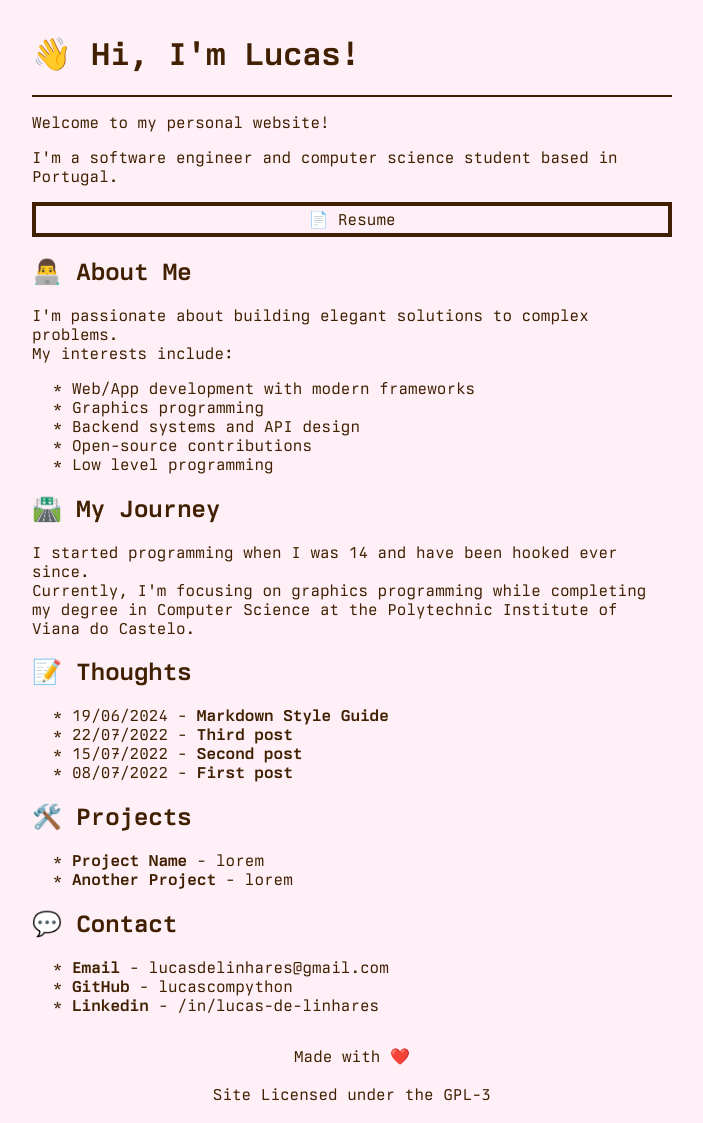
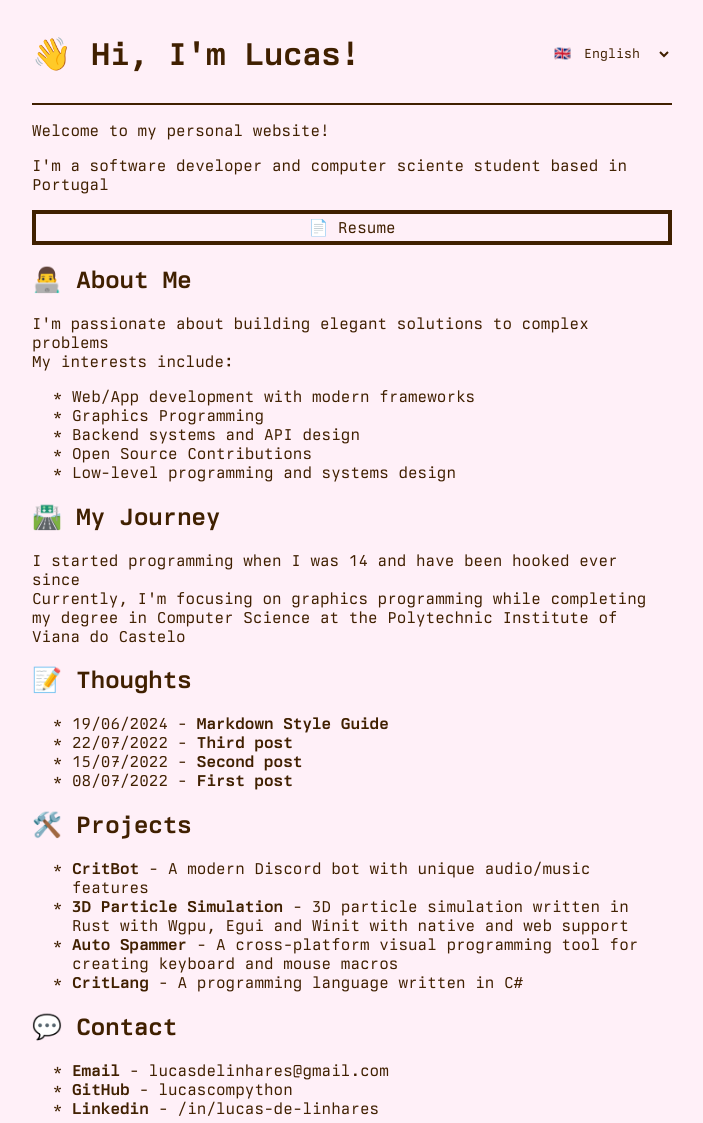
Before and after one commit to lucascompython/website, an Astro site: page / in a window 1280 px wide. Shown: the part 77-1200 px from the top of the page, without its empty margins (288-991 px from the left). Built offline with nearby package versions, Linux system fonts and the light colour scheme; Astro itself is replaced by a stand-in of ours.

Commit message:
add i18n

```diff
--- a/astro.config.mjs
+++ b/astro.config.mjs
@@ -6,4 +6,8 @@ import sitemap from "@astrojs/sitemap";
 export default defineConfig({
   site: "https://lucasdelinhares.com",
   integrations: [sitemap()],
+  i18n: {
+    locales: ["en", "pt"],
+    defaultLocale: "en",
+  },
 });
--- a/src/components/Footer.astro
+++ b/src/components/Footer.astro
@@ -1,5 +1,5 @@
 ---
-const today = new Date();
+
 ---
 
 <footer>
--- a/src/components/Header.astro
+++ b/src/components/Header.astro
@@ -1,6 +1,5 @@
 ---
-import HeaderLink from "./HeaderLink.astro";
-import { SITE_TITLE } from "../consts";
+
 ---
 
 <header>
--- a/src/components/HeaderLink.astro
+++ /dev/null
@@ -1,24 +0,0 @@
----
-import type { HTMLAttributes } from 'astro/types';
-
-type Props = HTMLAttributes<'a'>;
-
-const { href, class: className, ...props } = Astro.props;
-const pathname = Astro.url.pathname.replace(import.meta.env.BASE_URL, '');
-const subpath = pathname.match(/[^\/]+/g);
-const isActive = href === pathname || href === '/' + (subpath?.[0] || '');
----
-
-<a href={href} class:list={[className, { active: isActive }]} {...props}>
-	<slot />
-</a>
-<style>
-	a {
-		display: inline-block;
-		text-decoration: none;
-	}
-	a.active {
-		font-weight: bolder;
-		text-decoration: underline;
-	}
-</style>
--- /dev/null
+++ b/src/components/LanguagePicker.astro
@@ -0,0 +1,19 @@
+---
+import { getLangFromUrl } from "../i18n/utils";
+const lang = getLangFromUrl(Astro.url);
+---
+
+<select onchange="window.location.href=this.value">
+    <option selected={lang === "en"} value="/">🇬🇧&emsp;English</option>
+    <option selected={lang === "pt"} value="pt">🇵🇹&emsp;Português</option>
+</select>
+
+<style>
+    select {
+        background-color: transparent;
+        font-family: inherit;
+        cursor: pointer;
+        border: none;
+        color: inherit;
+    }
+</style>
--- /dev/null
+++ b/src/i18n/ui.ts
@@ -0,0 +1,72 @@
+export const languages = {
+  en: "English",
+  pt: "Português",
+};
+
+export const defaultLang = "en";
+
+export const ui = {
+  en: {
+    hi: "Hi, I'm",
+    welcome: "Welcome to my personal website!",
+    about:
+      "I'm a software developer and computer sciente student based in Portugal",
+    resume: "Resume",
+    "about-me": "About Me",
+    "about-me.passion":
+      "I'm passionate about building elegant solutions to complex problems",
+    interests: "My interests include:",
+    "interests.web_dev": "Web/App development with modern frameworks",
+    "interests.graphics": "Graphics Programming",
+    "interests.backend": "Backend systems and API design",
+    "interests.oss": "Open Source Contributions",
+    "interests.lowlevel": "Low-level programming and systems design",
+    journey: "My Journey",
+    "journey.journey":
+      "I started programming when I was 14 and have been hooked ever since",
+    "journey.focus":
+      "Currently, I'm focusing on graphics programming while completing my degree in Computer Science at the Polytechnic Institute of Viana do Castelo",
+    thoughts: "Thoughts",
+    projects: "Projects",
+    "projects.critbot": "A modern Discord bot with unique audio/music features",
+    "projects.critlang": "A programming language written in C#",
+    "projects.particle-simulation-title": "3D Particle Simulation",
+    "projects.particle-simulation":
+      "3D particle simulation written in Rust with Wgpu, Egui and Winit with native and web support",
+    "projects.auto-spammer":
+      "A cross-platform visual programming tool for creating keyboard and mouse macros",
+    contact: "Contact",
+  },
+  pt: {
+    hi: "Olá, eu sou o",
+    welcome: "Bem-vindo ao meu site pessoal!",
+    about:
+      "Sou um desenvolvedor de software e estudante de informática baseado em Portugal",
+    resume: "Currículo",
+    "about-me": "Sobre Mim",
+    "about-me.passion":
+      "Sou apaixonado por construir soluções elegantes para problemas complexos",
+    interests: "Os meus interesses incluem:",
+    "interests.web_dev": "Desenvolvimento Web/App com frameworks modernos",
+    "interests.graphics": "Programação Gráfica",
+    "interests.backend": "Sistemas Backend e design de API",
+    "interests.oss": "Contribuições para Open Source",
+    "interests.lowlevel": "Programação de baixo nível e design de sistemas",
+    journey: "O Meu Percurso",
+    "journey.journey":
+      "Comecei a programar quando tinha 14 anos e desde então estou viciado.",
+    "journey.focus":
+      "Atualmente, estou focado em programação gráfica enquanto acabo o meu curso de Informática no Instituto Politécnico de Viana do Castelo",
+    thoughts: "Pensamentos",
+    projects: "Projetos",
+    "projects.critbot":
+      "Um bot para o Discord moderno, com funcionalidades de audio/música únicas",
+    "projects.critlang": "Uma linguagem de programação escrita em C#",
+    "projects.particle-simulation-title": "Simulação de partículas 3D",
+    "projects.particle-simulation":
+      "Simulação de partículas 3D escrita em Rust com Wgpu, Egui e Winit com suporte nativo e web",
+    "projects.auto-spammer":
+      "Uma ferramenta de programação visual multiplataforma para criar macros de teclado e rato",
+    contact: "Contacto",
+  },
+} as const;
--- /dev/null
+++ b/src/i18n/utils.ts
@@ -0,0 +1,15 @@
+import { ui, defaultLang } from "./ui";
+
+export function getLangFromUrl(url: URL) {
+  const [, lang] = url.pathname.split("/");
+  if (lang in ui) return lang as keyof typeof ui;
+  return defaultLang;
+}
+
+export function useTranslations(lang: keyof typeof ui) {
+  return function t(key: keyof (typeof ui)[typeof defaultLang]) {
+    return (
+      ui[lang][key as keyof (typeof ui)[typeof lang]] || ui[defaultLang][key]
+    );
+  };
+}
--- /dev/null
+++ b/src/pages/[...lang].astro
@@ -0,0 +1,130 @@
+---
+import { getCollection } from "astro:content";
+import BaseLayout from "../layouts/BaseLayout.astro";
+import FormattedDate from "../components/FormattedDate.astro";
+import LanguagePicker from "../components/LanguagePicker.astro";
+import { getLangFromUrl, useTranslations } from "../i18n/utils";
+
+const posts = (await getCollection("blog")).sort(
+    (a, b) => b.data.pubDate.valueOf() - a.data.pubDate.valueOf(),
+);
+
+export function getStaticPaths() {
+    return [
+        { params: { lang: "/" } },
+        { params: { lang: "/pt" } },
+        { params: { lang: undefined } },
+    ];
+}
+
+const t = useTranslations(getLangFromUrl(Astro.url));
+---
+
+<BaseLayout>
+    <div id="title">
+        <h1>👋 {t("hi")} Lucas!</h1>
+        <LanguagePicker />
+    </div>
+    <hr />
+    <p>{t("welcome")}</p>
+    <p>
+        {t("about")}
+    </p>
+    <a id="resume" href="/resume.pdf">📄 {t("resume")}</a>
+
+    <h2>👨‍💻 {t("about-me")}</h2>
+    <p>
+        {t("about-me.passion")}
+        <br />
+        {t("interests")}
+    </p>
+    <ul>
+        <li>{t("interests.web_dev")}</li>
+        <li>{t("interests.graphics")}</li>
+        <li>{t("interests.backend")}</li>
+        <li>{t("interests.oss")}</li>
+        <li>{t("interests.lowlevel")}</li>
+    </ul>
+
+    <h2>🛣️ {t("journey")}</h2>
+    <p>
+        {t("journey.journey")}
+        <br />
+        {t("journey.focus")}
+    </p>
+    <h2>
+        <a href="blog/">
+            📝 {t("thoughts")}
+        </a>
+    </h2>
+    <ul>
+        {
+            posts.map((post) => (
+                <li>
+                    <a href={`/blog/${post.id}/`}>
+                        <FormattedDate date={post.data.pubDate} /> -
+                        <b>{post.data.title}</b>
+                    </a>
+                </li>
+            ))
+        }
+    </ul>
+
+    <h2>🛠️ {t("projects")}</h2>
+    <ul>
+        <li>
+            <a href="https://github.com/lucascompython/critbot">
+                <strong>CritBot</strong> - {t("projects.critbot")}
+            </a>
+        </li>
+        <li>
+            <a href="https://github.com/lucascompython/particle-simulation-3d">
+                <strong>{t("projects.particle-simulation-title")}</strong> - {
+                    t("projects.particle-simulation")
+                }
+            </a>
+        </li>
+        <li>
+            <a href="https://github.com/lucascompython/auto-spammer">
+                <strong>Auto Spammer</strong> - {t("projects.auto-spammer")}
+            </a>
+        </li>
+        <li>
+            <a href="https://github.com/lucascompython/critlang">
+                <strong>CritLang</strong> - {t("projects.critlang")}
+            </a>
+        </li>
+    </ul>
+
+    <h2>💬 {t("contact")}</h2>
+    <ul>
+        <li>
+            <a href="mailto:lucasdelinhares@gmail.com">
+                <strong>Email</strong> - lucasdelinhares@gmail.com
+            </a>
+        </li>
+        <li>
+            <a href="https://github.com/lucascompython">
+                <strong>GitHub</strong> - lucascompython
+            </a>
+        </li>
+        <li>
+            <a href="https://www.linkedin.com/in/lucas-de-linhares-269637214/">
+                <strong>Linkedin</strong> - /in/lucas-de-linhares
+            </a>
+        </li>
+    </ul>
+</BaseLayout>
+
+<style>
+    a#resume {
+        display: block;
+        text-align: center;
+        padding: 0.25rem 0.5rem;
+        border: 0.25rem solid;
+    }
+    div#title {
+        display: flex;
+        justify-content: space-between;
+    }
+</style>
--- a/src/pages/index.astro
+++ /dev/null
@@ -1,98 +0,0 @@
----
-import { getCollection } from "astro:content";
-import BaseLayout from "../layouts/BaseLayout.astro";
-import FormattedDate from "../components/FormattedDate.astro";
-
-const posts = (await getCollection("blog")).sort(
-  (a, b) => b.data.pubDate.valueOf() - a.data.pubDate.valueOf()
-)
----
-
-<BaseLayout>
-    <h1>👋 Hi, I'm Lucas!</h1>
-    <hr />
-    <p>Welcome to my personal website!</p>
-    <p>
-        I'm a software engineer and computer science student based in Portugal.
-    </p>
-    <a id="resume" href="/resume.pdf">📄 Resume</a>
-
-    <h2>👨‍💻 About Me</h2>
-    <p>
-        I'm passionate about building elegant solutions to complex problems.
-        <br />
-        My interests include:
-    </p>
-    <ul>
-        <li>Web/App development with modern frameworks</li>
-        <li>Graphics programming</li>
-        <li>Backend systems and API design</li>
-        <li>Open-source contributions</li>
-        <li>Low level programming</li>
-    </ul>
-
-    <h2>🛣️ My Journey</h2>
-    <p>
-        I started programming when I was 14 and have been hooked ever since.
-        <br />
-        Currently, I'm focusing on graphics programming while completing my degree in Computer Science
-        at the Polytechnic Institute of Viana do Castelo.
-    </p>
-    <h2>📝 Thoughts</h2>
-    <ul>
-        {
-          posts.map((post) => (
-            <li>
-    			<a href={`/blog/${post.id}/`}>
-   					<FormattedDate date={post.data.pubDate} /> -
-    				<b>{post.data.title}</b>
-    			</a>
-    		</li>
-          ))
-        }
-    </ul>
-
-    <h2>🛠️ Projects</h2>
-    <ul>
-        <li>
-            <a>
-                <strong>Project Name</strong> - lorem
-            </a>
-        </li>
-        <li>
-            <a>
-                <strong>Another Project</strong> - lorem
-            </a>
-        </li>
-    </ul>
-
-    <h2>💬 Contact</h2>
-    <ul>
-        <li>
-            <a href="mailto:lucasdelinhares@gmail.com">
-                <strong>Email</strong> - lucasdelinhares@gmail.com
-            </a>
-        </li>
-        <li>
-            <a href="https://github.com/lucascompython">
-                <strong>GitHub</strong> - lucascompython
-            </a>
-        </li>
-        <li>
-            <a href="https://www.linkedin.com/in/lucas-de-linhares-269637214/">
-                <strong>Linkedin</strong> - /in/lucas-de-linhares
-            </a>
-        </li>
-    </ul>
-</BaseLayout>
-
-<style>
- a#resume {
-     {
-       display: block;
-       text-align: center;
-       padding: 0.25rem 0.5rem;
-       border: 0.25rem solid;
-     }
- }
-</style>
```
